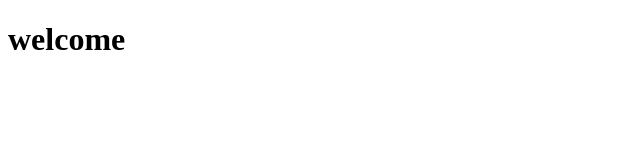
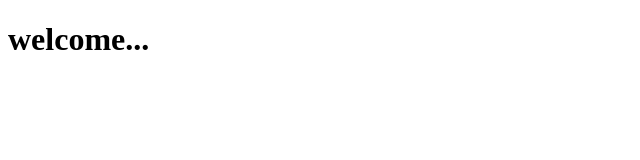
Before and after one commit to dineshGramenerit/angular_CI-CD, an Angular app: page / in a window 1280 px wide. Shown: the top 160 px of the page, without its empty margins (0-640 px from the left). Built offline with nearby package versions, Linux system fonts and the light colour scheme.

Commit message:
demo push

```diff
--- a/src/app/app.component.html
+++ b/src/app/app.component.html
@@ -1 +1 @@
-<h1>welcome</h1>
+<h1>welcome...</h1>
```
